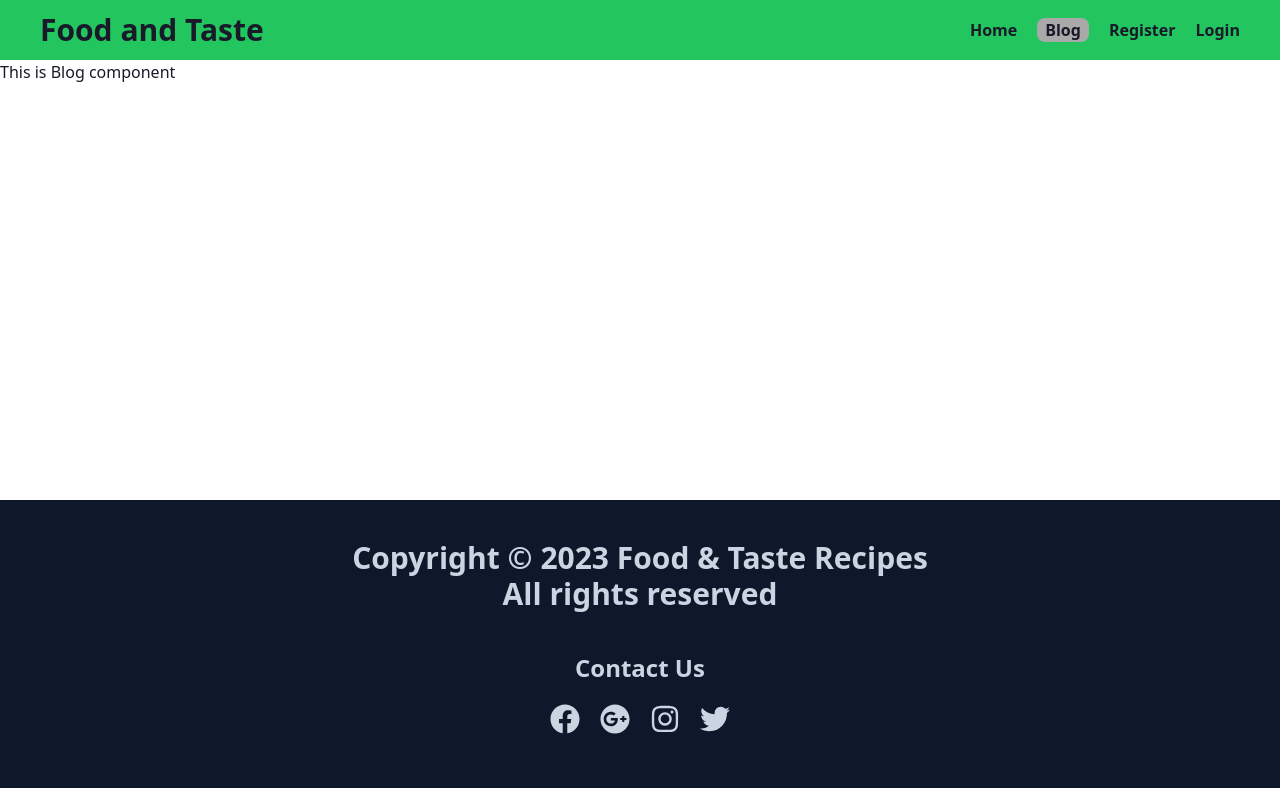
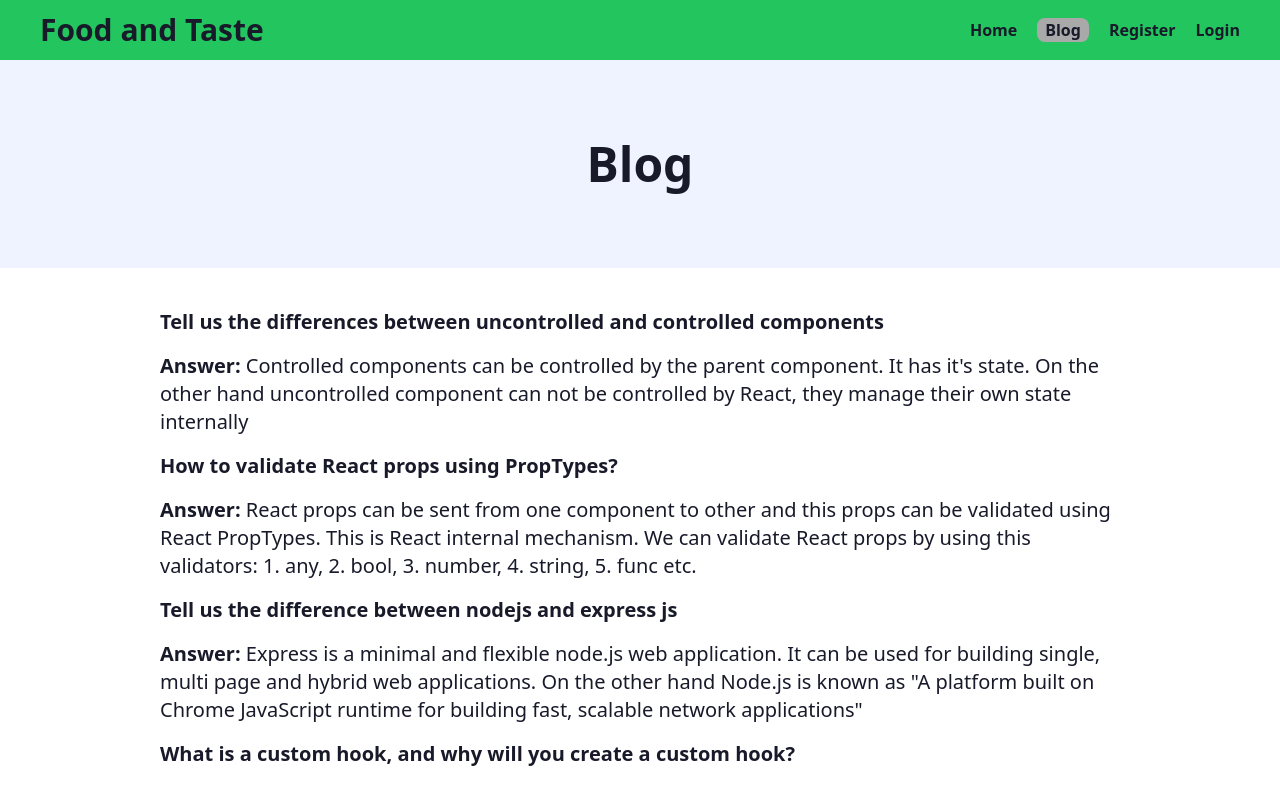
Before and after one commit to HasibUddin1/food-and-taste-client-side, a React (Vite) app: page /blog in a window 1280 px wide. Shown: the top 788 px of the page. Built offline with nearby package versions, Linux system fonts and the light colour scheme; no server answers.

Commit message:
added question answers to the blog page

```diff
--- /dev/null
+++ b/src/components/Blog/Blog.css
@@ -0,0 +1,3 @@
+.blog-container h2{
+    font-weight: bold;
+}
--- a/src/components/Blog/Blog.jsx
+++ b/src/components/Blog/Blog.jsx
@@ -1,9 +1,20 @@
 import React from 'react';
+import './Blog.css'
 
 const Blog = () => {
     return (
         <div>
-            <h1>This is Blog component</h1>
+            <h1 className='text-5xl text-center p-20 bg-indigo-100 bg-opacity-50 font-bold'>Blog</h1>
+            <div className='w-9/12 mx-auto text-xl flex flex-col gap-4 blog-container mt-10'>
+                <h2>Tell us the differences between uncontrolled and controlled components</h2>
+                <h4><span className='font-bold'>Answer: </span>Controlled components can be controlled by the parent component. It has it&apos;s state. On the other hand uncontrolled component can not be controlled by React, they manage their own state internally</h4>
+                <h2>How to validate React props using PropTypes?</h2>
+                <h4><span className='font-bold'>Answer: </span>React props can be sent from one component to other and this props can be validated using React PropTypes. This is React internal mechanism. We can validate React props by using this validators: 1. any, 2. bool, 3. number, 4. string, 5. func etc.</h4>
+                <h2>Tell us the difference between nodejs and express js</h2>
+                <h4><span className='font-bold'>Answer: </span>Express is a minimal and flexible node.js web application. It can be used for building single, multi page and hybrid web applications. On the other hand Node.js is known as &quot;A platform built on Chrome JavaScript runtime for building fast, scalable network applications&quot;</h4>
+                <h2>What is a custom hook, and why will you create a custom hook?</h2>
+                <h4><span className='font-bold'>Answer: </span>Custom hook is React hook that can be created by us. Custom hooks in React offers reusability. By using custom hooks our code stays cleaner and it also helps to reduce time to write code</h4>
+            </div>
         </div>
     );
 };
--- a/src/components/Login/Login.jsx
+++ b/src/components/Login/Login.jsx
@@ -19,7 +19,7 @@ const Login = () => {
         googleSignIn()
             .then(result => {
                 const loggedUser = result.user
-                console.log(loggedUser)
+                // console.log(loggedUser)
             })
             .catch(error => {
                 console.error(error)
@@ -30,7 +30,7 @@ const Login = () => {
         gitHubSignIn()
             .then(result => {
                 const loggedUser = result.user
-                console.log(loggedUser)
+                // console.log(loggedUser)
             })
             .catch(error => {
                 console.error(error)
```
